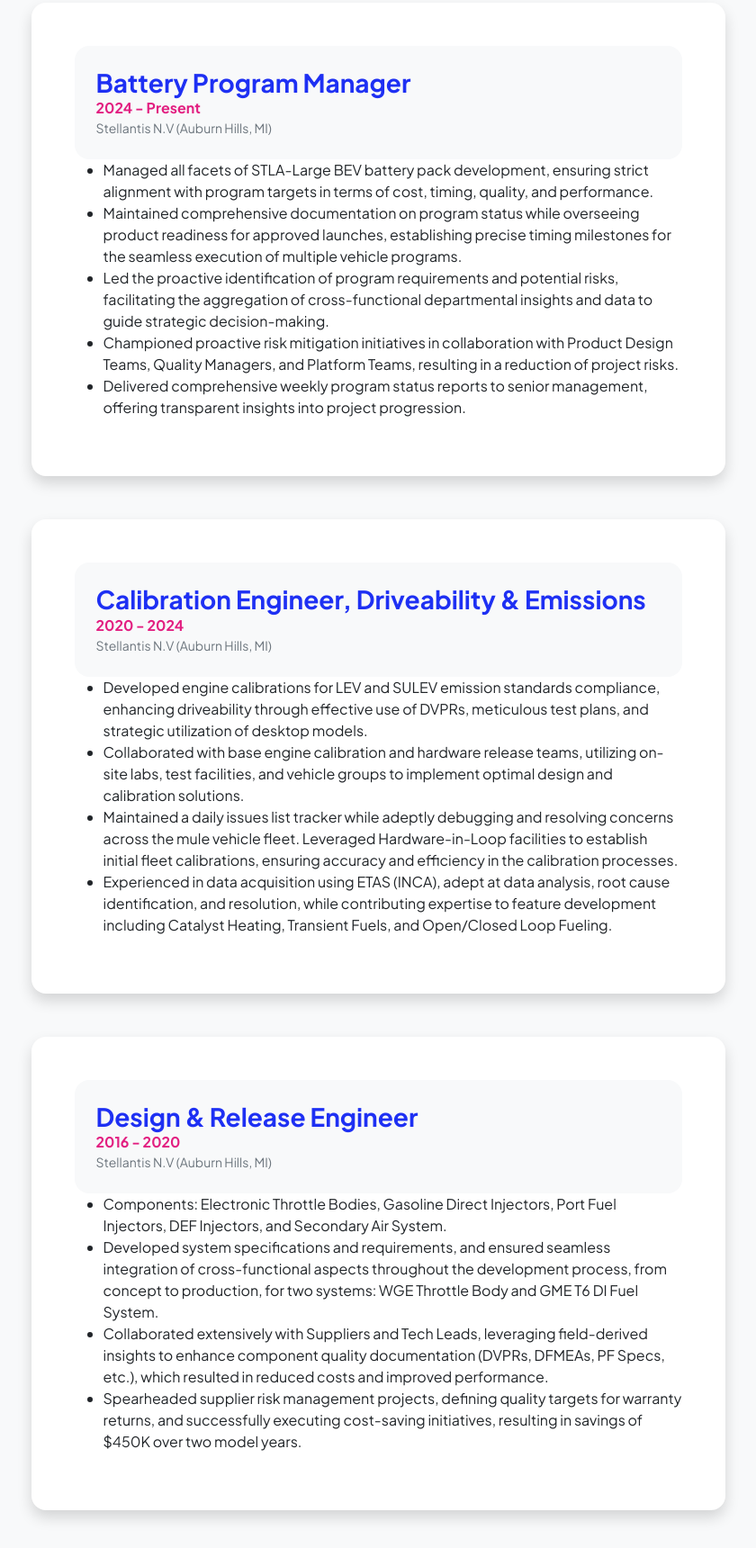
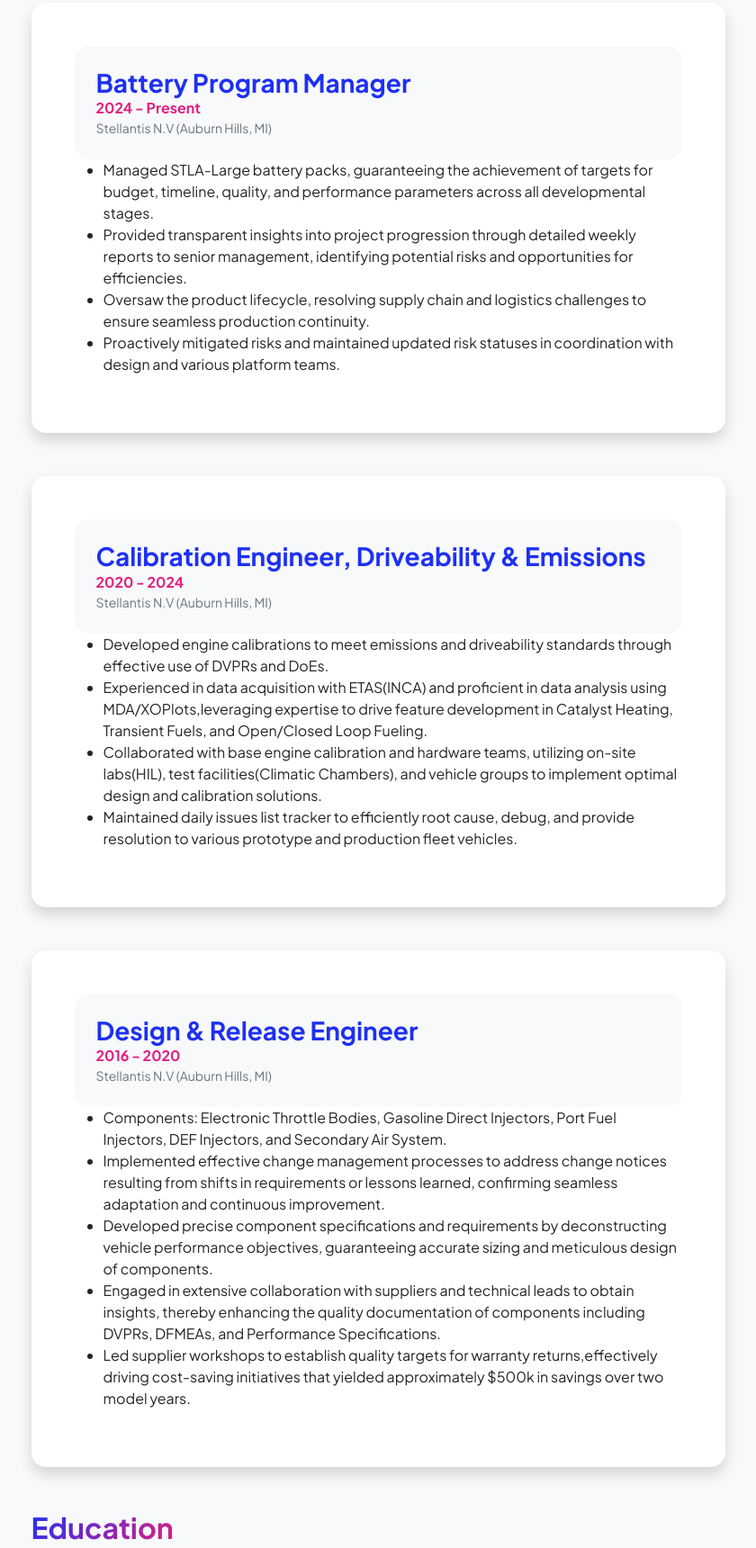
Before and after one commit to tirathmatharu/tirathmatharu.github.io, a plain HTML site: page resume.html in a window 1280 px wide. Shown: the part 305-2025 px from the top of the page at 90% size, without its empty margins (220-1060 px from the left). Drawn offline with nearby package versions, Linux system fonts and the light colour scheme.

Commit message:
new updates

```diff
--- a/resume.html
+++ b/resume.html
@@ -66,11 +66,10 @@
                                         <div></div>
                                         <div class="col-lg"><div>
                                             <ul>
-                                                <li>Managed all facets of STLA-Large BEV battery pack development, ensuring strict alignment with program targets in terms of cost, timing, quality, and performance.</li>
-                                                <li>Maintained comprehensive documentation on program status while overseeing product readiness for approved launches, establishing precise timing milestones for the seamless execution of multiple vehicle programs.</li>
-                                                <li>Led the proactive identification of program requirements and potential risks, facilitating the aggregation of cross-functional departmental insights and data to guide strategic decision-making.</li>
-                                                <li>Championed proactive risk mitigation initiatives in collaboration with Product Design Teams, Quality Managers, and Platform Teams, resulting in a reduction of project risks.</li>
-                                                <li>Delivered comprehensive weekly program status reports to senior management, offering transparent insights into project progression.</li>
+                                                <li>Managed STLA-Large battery packs, guaranteeing the achievement of targets for budget, timeline, quality, and performance parameters across all developmental stages.</li>
+                                                <li>Provided transparent insights into project progression through detailed weekly reports to senior management, identifying potential risks and opportunities for efficiencies.</li>
+                                                <li>Oversaw the product lifecycle, resolving supply chain and logistics challenges to ensure seamless production continuity.</li>
+                                                <li>Proactively mitigated risks and maintained updated risk statuses in coordination with design and various platform teams.</li>
                                             </ul>
                                         </div></div>
                                     </div>
@@ -90,10 +89,10 @@
                                         <div></div>
                                         <div class="col-lg"><div>
                                             <ul>
-                                                <li>Developed engine calibrations for LEV and SULEV emission standards compliance, enhancing driveability through effective use of DVPRs, meticulous test plans, and strategic utilization of desktop models.</li>
-                                                <li>Collaborated with base engine calibration and hardware release teams, utilizing on-site labs, test facilities, and vehicle groups to implement optimal design and calibration solutions.</li>
-                                                <li>Maintained a daily issues list tracker while adeptly debugging and resolving concerns across the mule vehicle fleet. Leveraged Hardware-in-Loop facilities to establish initial fleet calibrations, ensuring accuracy and efficiency in the calibration processes.</li>
-                                                <li>Experienced in data acquisition using ETAS (INCA), adept at data analysis, root cause identification, and resolution, while contributing expertise to feature development including Catalyst Heating, Transient Fuels, and Open/Closed Loop Fueling.</li>
+                                                <li>Developed engine calibrations to meet emissions and driveability standards through effective use of DVPRs and DoEs.</li>
+                                                <li>Experienced in data acquisition with ETAS(INCA) and proficient in data analysis using MDA/XOPlots,leveraging expertise to drive feature development in Catalyst Heating, Transient Fuels, and Open/Closed Loop Fueling.</li>
+                                                <li>Collaborated with base engine calibration and hardware teams, utilizing on-site labs(HIL), test facilities(Climatic Chambers), and vehicle groups to implement optimal design and calibration solutions.</li>
+                                                <li>Maintained daily issues list tracker to efficiently root cause, debug, and provide resolution to various prototype and production fleet vehicles.</li>
                                             </ul>
                                         </div></div>
                                     </div>
@@ -114,12 +113,14 @@
                                         <div class="col-lg"><div>
                                             <ul>
                                                 <li>Components: Electronic Throttle Bodies, Gasoline Direct Injectors, Port Fuel Injectors, DEF Injectors, and Secondary Air System.</li>
-                                                <li>Developed system specifications and requirements, and ensured seamless integration of cross-functional aspects throughout the
-                                                    development process, from concept to production, for two systems: WGE Throttle Body and GME T6 DI Fuel System.</li>
-                                                <li>Collaborated extensively with Suppliers and Tech Leads, leveraging field-derived insights to enhance component quality
-                                                    documentation (DVPRs, DFMEAs, PF Specs, etc.), which resulted in reduced costs and improved performance.</li>
-                                                <li>Spearheaded supplier risk management projects, defining quality targets for warranty returns, and successfully executing
-                                                    cost-saving initiatives, resulting in savings of $450K over two model years.</li>
+                                                <li>Implemented effective change management processes to address change notices resulting from shifts in requirements or
+                                                    lessons learned, confirming seamless adaptation and continuous improvement.</li>
+                                                <li>Developed precise component specifications and requirements by deconstructing vehicle performance objectives,
+                                                    guaranteeing accurate sizing and meticulous design of components.</li>
+                                                <li>Engaged in extensive collaboration with suppliers and technical leads to obtain insights, thereby enhancing the quality
+                                                    documentation of components including DVPRs, DFMEAs, and Performance Specifications.</li>
+                                                <li>Led supplier workshops to establish quality targets for warranty returns,effectively driving cost-saving initiatives that
+                                                    yielded approximately $500k in savings over two model years.</li>
                                             </ul>
                                         </div></div>
                                     </div>
```
Also changed, not shown: 1 other file.
